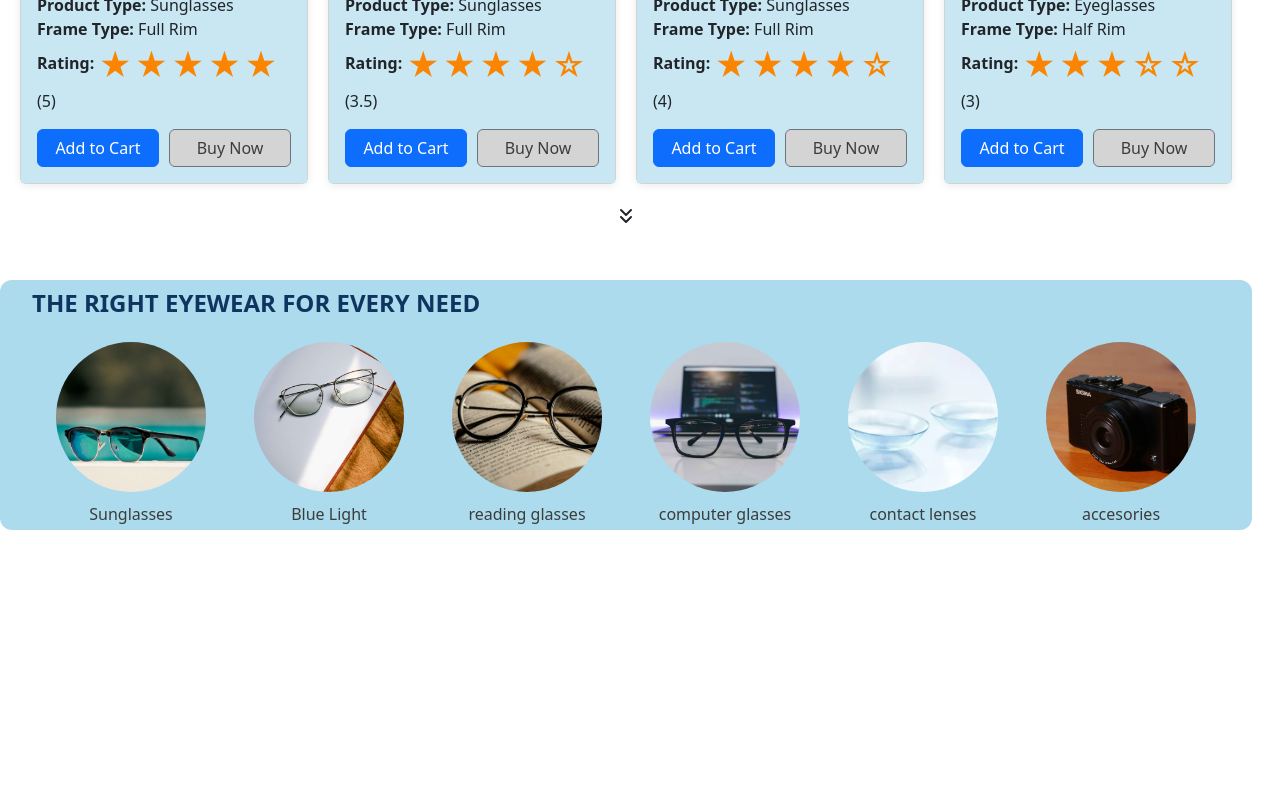
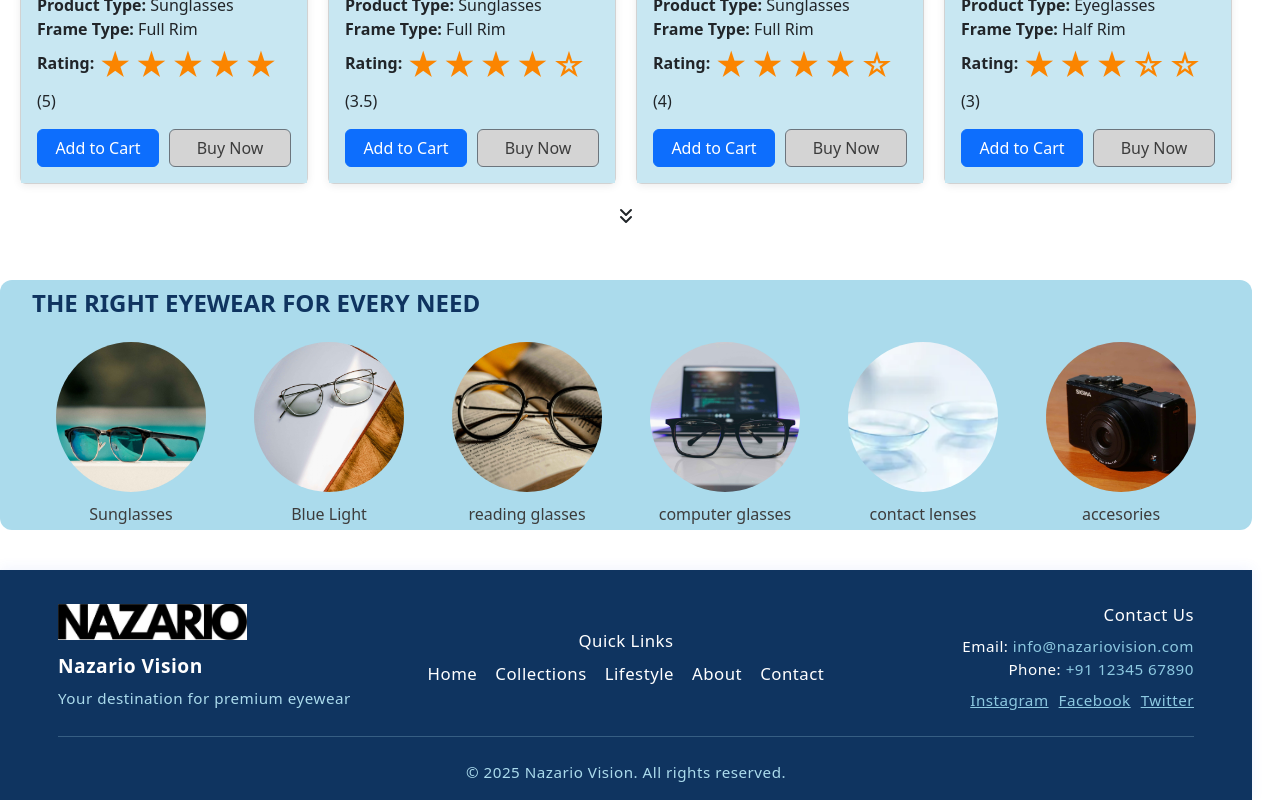
Before and after one commit to Manish10022001/Nazario-vision, a React (Vite) app: page / in a window 1280 px wide. Shown: the part 1605-2405 px from the top of the page. Before the commit the page ends 2167 px from the top, so only its background shows below. Built offline with nearby package versions, Linux system fonts and the light colour scheme; the HTML template or start-up script is replaced by a standard one.

Commit message:
Added Footer

```diff
--- a/src/App.jsx
+++ b/src/App.jsx
@@ -9,6 +9,8 @@ import { CollectionCard } from "./Components/CollectionCard";
 
 import products from "./data/products.json";
 import type from "./data/type.json";
+
+import { Footer } from "./Components/Footer";
 
 // const type = [
 //   { name: "Sunglasses", img: "/type/sunglasses.jpg" },
@@ -29,12 +31,13 @@ export default function App() {
   return (
     <>
       <Header />
+
       <main>
         <Home />
         <CollectionCard product={products} />
         <EyewearTypeSection type={type} />
       </main>
-
+      <Footer />
     </>
   );
 }
--- /dev/null
+++ b/src/Components/Footer.jsx
@@ -0,0 +1,161 @@
+import React from "react";
+import "../App.css";
+
+export function Footer() {
+  return (
+    <footer
+      className="footer"
+      style={{
+        background: "var(--torea-bay)",
+        color: "var(--white)",
+        padding: "32px 0 16px 0",
+        textAlign: "center",
+        marginTop: "40px",
+        fontSize: "1.05rem",
+        letterSpacing: "0.5px",
+        boxShadow: "0 -2px 12px rgba(65,105,225,0.08)",
+      }}
+    >
+      <div style={{ maxWidth: "1200px", margin: "0 auto", padding: "0 2rem" }}>
+        <div
+          style={{
+            display: "flex",
+            flexWrap: "wrap",
+            justifyContent: "space-between",
+            alignItems: "center",
+          }}
+        >
+          <div style={{ flex: "1 1 200px", textAlign: "left" }}>
+            <img
+              src="/logo.jpg"
+              alt="Nazario Logo"
+              style={{ height: "36px", marginBottom: "12px" }}
+            />
+            <div style={{ fontWeight: 600, fontSize: "1.2rem" }}>
+              Nazario Vision
+            </div>
+            <div
+              style={{
+                fontSize: "0.95rem",
+                color: "var(--light-blue-2)",
+                marginTop: "6px",
+              }}
+            >
+              Your destination for premium eyewear
+            </div>
+          </div>
+          <div style={{ flex: "1 1 200px", margin: "16px 0" }}>
+            <div style={{ fontWeight: 500, marginBottom: "8px" }}>
+              Quick Links
+            </div>
+            <a
+              href="#home"
+              style={{
+                color: "var(--white)",
+                textDecoration: "none",
+                marginRight: "18px",
+              }}
+            >
+              Home
+            </a>
+            <a
+              href="#products"
+              style={{
+                color: "var(--white)",
+                textDecoration: "none",
+                marginRight: "18px",
+              }}
+            >
+              Collections
+            </a>
+            <a
+              href="#lifestyle"
+              style={{
+                color: "var(--white)",
+                textDecoration: "none",
+                marginRight: "18px",
+              }}
+            >
+              Lifestyle
+            </a>
+            <a
+              href="#about"
+              style={{
+                color: "var(--white)",
+                textDecoration: "none",
+                marginRight: "18px",
+              }}
+            >
+              About
+            </a>
+            <a
+              href="#contact"
+              style={{ color: "var(--white)", textDecoration: "none" }}
+            >
+              Contact
+            </a>
+          </div>
+          <div style={{ flex: "1 1 200px", textAlign: "right" }}>
+            <div style={{ fontWeight: 500, marginBottom: "8px" }}>
+              Contact Us
+            </div>
+            <div style={{ fontSize: "0.95rem" }}>
+              Email:{" "}
+              <a
+                href="mailto:info@nazariovision.com"
+                style={{ color: "var(--light-blue-1)", textDecoration: "none" }}
+              >
+                info@nazariovision.com
+              </a>
+            </div>
+            <div style={{ fontSize: "0.95rem" }}>
+              Phone:{" "}
+              <a
+                href="tel:+911234567890"
+                style={{ color: "var(--light-blue-1)", textDecoration: "none" }}
+              >
+                +91 12345 67890
+              </a>
+            </div>
+            <div style={{ fontSize: "0.95rem", marginTop: "8px" }}>
+              <a
+                href="https://instagram.com/nazariovision"
+                target="_blank"
+                rel="noopener noreferrer"
+                style={{ color: "var(--light-blue-1)", marginRight: "10px" }}
+              >
+                Instagram
+              </a>
+              <a
+                href="https://facebook.com/nazariovision"
+                target="_blank"
+                rel="noopener noreferrer"
+                style={{ color: "var(--light-blue-1)", marginRight: "10px" }}
+              >
+                Facebook
+              </a>
+              <a
+                href="https://twitter.com/nazariovision"
+                target="_blank"
+                rel="noopener noreferrer"
+                style={{ color: "var(--light-blue-1)" }}
+              >
+                Twitter
+              </a>
+            </div>
+          </div>
+        </div>
+        <hr
+          style={{
+            border: "none",
+            borderTop: "1px solid var(--light-blue-2)",
+            margin: "24px 0",
+          }}
+        />
+        <div style={{ fontSize: "0.95rem", color: "var(--light-blue-2)" }}>
+          &copy; {new Date().getFullYear()} Nazario Vision. All rights reserved.
+        </div>
+      </div>
+    </footer>
+  );
+}
```
